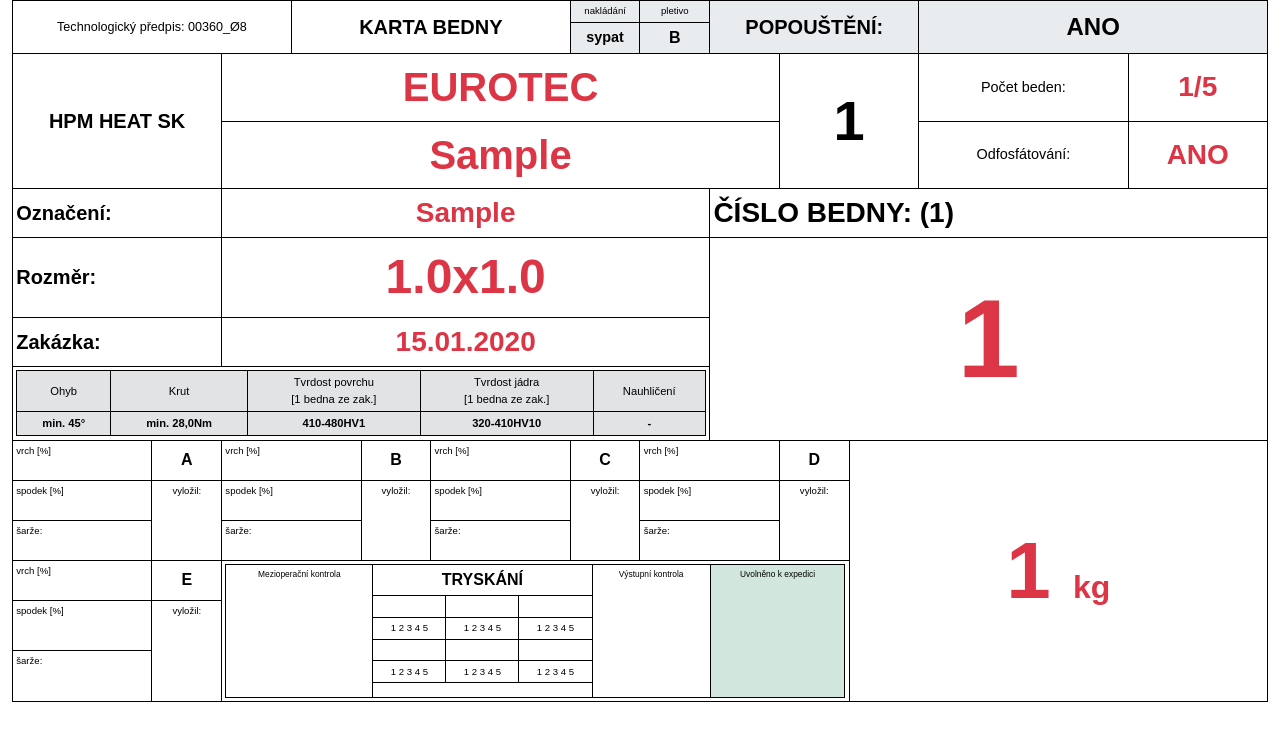
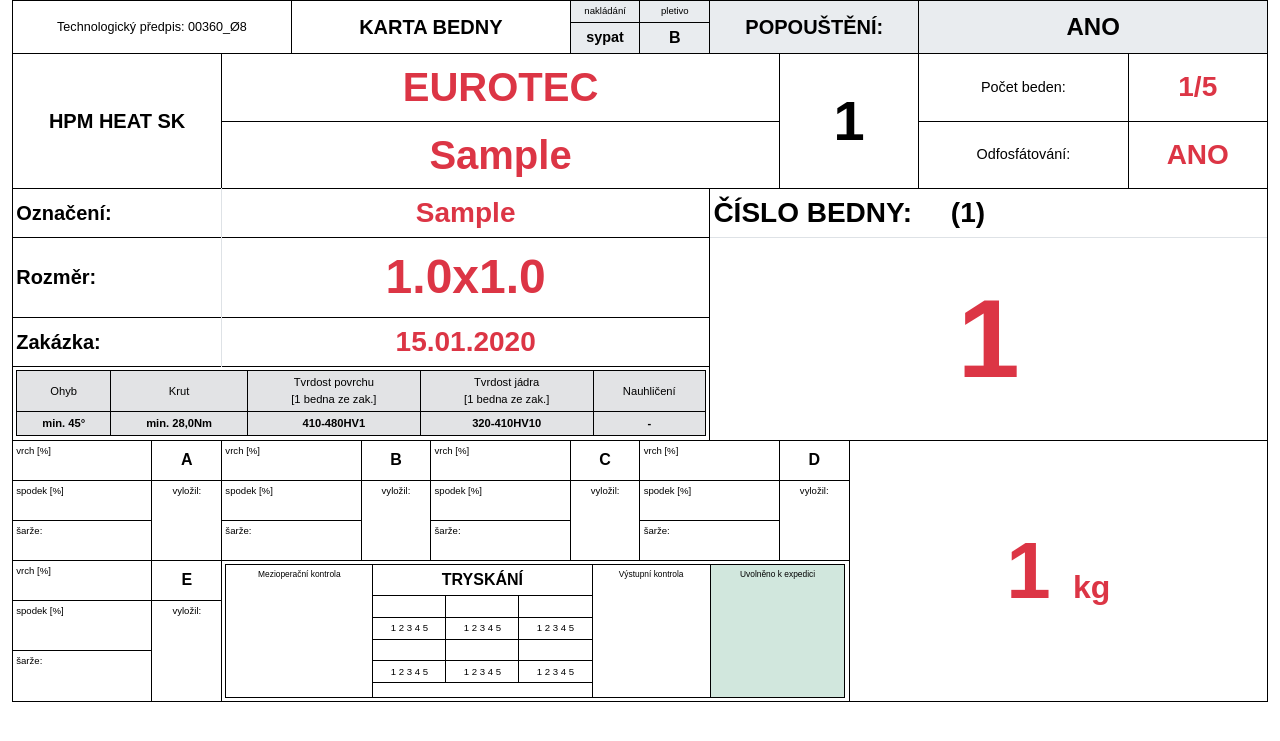
Before and after one commit to zpilat/Django_order_processing, a Django app: page /bedna/1/karta/ in a window 1280 px wide. Shown: the top 741 px of the page. Run offline with Django 5.2, Linux system fonts and the light colour scheme; a user stored in the database is signed in; tables that the repository leaves empty hold one stand-in row (values such as "Sample post").

Commit message:
úpravy karty bedny

```diff
--- a/orders/templates/orders/karta_bedny_eur.html
+++ b/orders/templates/orders/karta_bedny_eur.html
@@ -61,27 +61,27 @@
                 <tr></tr>
 
                 <tr>
-                    <td colspan="3" rowspan="4" class="text-start fs-5 fw-bold">Označení:</td>
+                    <td colspan="3" rowspan="4" class="text-start fs-5 fw-bold border-end">Označení:</td>
                     <td colspan="7" rowspan="4" class="text-center text-danger fs-3 fw-bold">{{ bedna.zakazka.popis }}</td>
-                    <td colspan="8" rowspan="4" class="text-start fs-3 fw-bold">ČÍSLO BEDNY: ({{ bedna.behalter_nr }})</td>
+                    <td colspan="8" rowspan="4" class="text-start fs-3 fw-bold">ČÍSLO BEDNY:&nbsp;&nbsp;&nbsp;&nbsp;&nbsp;({{ bedna.behalter_nr }})</td>
                 </tr>
                 <tr></tr>
                 <tr></tr>
                 <tr></tr>
 
                 <tr>
-                    <td colspan="3" rowspan="4" class="text-start fs-5 fw-bold">Rozměr:</td>
+                    <td colspan="3" rowspan="4" class="text-start fs-5 fw-bold border-end">Rozměr:</td>
                     <td colspan="7" rowspan="4" class="text-center text-danger fw-bold" style="font-size: 3rem;">
                         {{ bedna.zakazka.prumer }}x{{ bedna.zakazka.delka }}
                     </td>
-                    <td colspan="8" rowspan="14" class="text-center text-danger fw-bold" style="font-size: 7rem;">{{ bedna.cislo_bedny }}</td>
+                    <td colspan="8" rowspan="14" class="text-center text-danger fw-bold border-top" style="font-size: 7rem;">{{ bedna.cislo_bedny }}</td>
                 </tr>
                 <tr></tr>
                 <tr></tr>
                 <tr></tr>
 
                 <tr>
-                    <td colspan="3" rowspan="4" class="text-start fs-5 fw-bold">Zakázka:</td>
+                    <td colspan="3" rowspan="4" class="text-start fs-5 fw-bold border-end">Zakázka:</td>
                     <td colspan="7" rowspan="4" class="text-center text-danger fs-3 fw-bold">{{ bedna.zakazka.kamion_prijem.datum|date:"d.m.Y" }}</td>
                 </tr>
                 <tr></tr>
```
